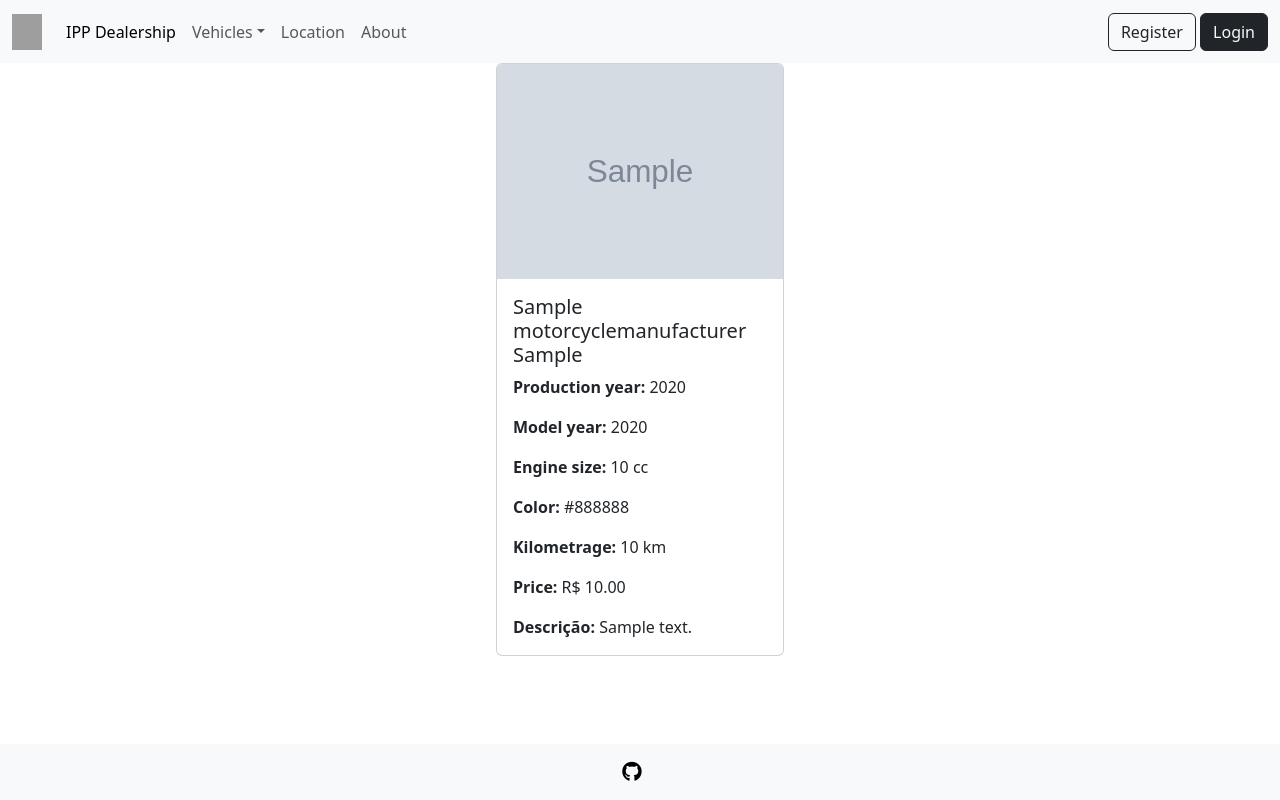
After one commit to joaoalexarruda/ipp_dealership, a Django app: page /motorcycles/1/ in a window 1280 px wide. The commit adds this page. Run offline with Django 5.2, Linux system fonts and the light colour scheme; tables that the repository leaves empty hold one stand-in row (values such as "Sample post"); grey boxes marked "Sample" are stand-in pictures; some libraries are stand-ins or nearby versions; grey boxes are pictures that could not be loaded.

Commit message:
create motorcycle_detail page
update base template

```diff
--- a/motorcycles/models.py
+++ b/motorcycles/models.py
@@ -28,8 +28,8 @@ class Motorcycle(models.Model):
     engine_size = models.IntegerField(blank=True, null=True)
     motorcycle_type = models.ForeignKey(
         MotorcycleType, on_delete=models.PROTECT, related_name='motorcycle_type')
+    production_year = models.IntegerField(blank=True, null=True)
     model_year = models.IntegerField(blank=False, null=False)
-    production_year = models.IntegerField(blank=True, null=True)
     color = models.CharField(max_length=50, blank=False, null=False)
     kilometrage = models.IntegerField(blank=True, null=True)
     price = models.DecimalField(
--- /dev/null
+++ b/motorcycles/templates/motorcycles/motorcycle_detail.html
@@ -0,0 +1,50 @@
+{% extends "base.html" %}
+
+{% block title %}
+    {{ object.model }}
+{% endblock title %}
+{% block content %}
+    <div class="card mx-auto" style="width: 18rem;">
+        {% if object.image %}
+            <img class="card-img-top"
+                 src="{{ object.image.url }}"
+                 alt="{{ object.model }} - {{ object.manufacturer }}">
+        {% else %}
+            <img class="card-img-top"
+                 src="https://via.placeholder.com/300"
+                 alt="Foto não disponível">
+        {% endif %}
+        <div class="card-body">
+            <h5 class="card-title">{{ object.manufacturer }} {{ object.model }}</h5>
+            <p class="card-text">
+                <strong>Production year:</strong> {{ object.production_year }}
+            </p>
+            <p class="card-text">
+                <strong>Model year:</strong> {{ object.model_year }}
+            </p>
+            <p class="card-text">
+                <strong>Engine size:</strong> {{ object.engine_size }} cc
+            </p>
+            <p class="card-text">
+                <strong>Color:</strong> {{ object.color }}
+            </p>
+            <p class="card-text">
+                <strong>Kilometrage:</strong> {{ object.kilometrage }} km
+            </p>
+            <p class="card-text">
+                <strong>Price:</strong> R$ {{ object.price }}
+            </p>
+            {% if object.description %}
+                <p class="card-text">
+                    <strong>Descrição:</strong> {{ object.description }}
+                </p>
+            {% endif %}
+        </div>
+    </div>
+    {% comment %} {% if user.is_staff %}
+        <div class="buttons-container">
+            <a href="{% url 'car_update' pk=object.pk %}" class="btn btn-primary">Editar</a>
+            <a href="{% url 'car_delete' pk=object.pk %}" class="btn btn-danger">Deletar</a>
+        </div>
+    {% endif %} {% endcomment %}
+{% endblock content %}
--- a/motorcycles/templates/motorcycles/motorcycle_list.html
+++ b/motorcycles/templates/motorcycles/motorcycle_list.html
@@ -102,7 +102,8 @@
         <div class="row row-cols-1 row-cols-md-2 row-cols-lg-3 row-cols-xl-4 g-4">
             {% for motorcycle in page_obj %}
                 <div class="col">
-                    <a href="#" class="text-decoration-none text-body">
+                    <a href="{% url "motorcycle_detail" motorcycle.pk %}"
+                       class="text-decoration-none text-body">
                         <div class="card h-100 border">
                             {% if motorcycle.image %}
                                 <img class="card-img-top"
--- a/motorcycles/urls.py
+++ b/motorcycles/urls.py
@@ -1,9 +1,9 @@
 # Separate URL configuration for the motorcycles app
 
 from django.urls import path
-from .views import MotorcycleListView
-from . import views
+from .views import MotorcycleListView, MotorcycleDetailView
 
 urlpatterns = [
     path('', MotorcycleListView.as_view(), name='motorcycle_list'),
+    path('<int:pk>/', MotorcycleDetailView.as_view(), name='motorcycle_detail'),
 ]
--- a/motorcycles/views.py
+++ b/motorcycles/views.py
@@ -1,6 +1,7 @@
-from django.views.generic import ListView
+from django.views.generic import ListView, DetailView
 from .models import Motorcycle
 from django.db.models import Q
+from django.utils.decorators import method_decorator
 
 # Create your views here.
 
@@ -21,3 +22,9 @@ class MotorcycleListView(ListView):
                 Q(engine_size__icontains=search)
             )
         return queryset
+
+
+class MotorcycleDetailView(DetailView):
+    model = Motorcycle
+    template_name = 'motorcycles/motorcycle_detail.html'
+    context_object_name = 'motorcycle_detail'
--- a/templates/base.html
+++ b/templates/base.html
@@ -18,7 +18,7 @@
               integrity="sha384-QWTKZyjpPEjISv5WaRU9OFeRpok6YctnYmDr5pNlyT2bRjXh0JMhjY6hW+ALEwIH"
               crossorigin="anonymous">
     </head>
-    <body>
+    <body class="d-flex flex-column min-vh-100">
         <header>
             <nav class="navbar navbar-expand-lg bg-body-tertiary">
                 <div class="container-fluid">
@@ -107,7 +107,7 @@
             {% block content %}
             {% endblock content %}
         </main>
-        <footer>
+        <footer class="mt-auto">
             <nav class="navbar bg-body-tertiary">
                 <div class="container-fluid d-flex justify-content-center align-items-center">
                     <a class="navbar-brand"
```
